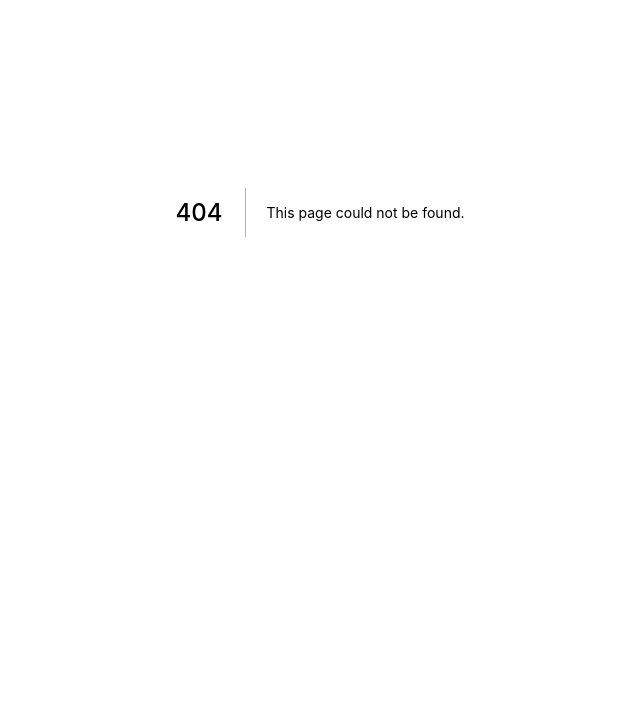
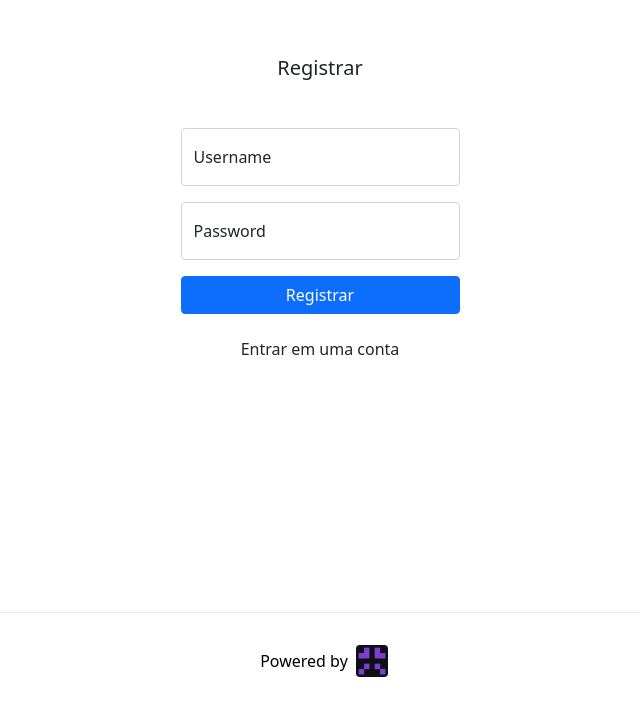
Before and after one commit to raqsanta/vaggon-desafio-front, a Next.js app: page /signup in a window 1280 px wide. Before the commit this address had no page. Shown: the part 188-897 px from the top of the page, without its empty margins (320-960 px from the left). Before the commit the page ends 800 px from the top, so only its background shows below. Built offline with nearby package versions, Linux system fonts and the light colour scheme.

Commit message:
Add react calendar

```diff
--- /dev/null
+++ b/components/footer.js
@@ -0,0 +1,19 @@
+import Image from 'next/image'
+import styles from '../styles/Home.module.css'
+
+export default function Footer() {
+
+    return (
+        <footer className={styles.footer}>
+
+            <div className={styles.grow}>
+                <a className={styles.text_dark} href="https://github.com/raqsanta" target="_blank">
+                    <span className='mx-2'>Powered by</span>
+                    <Image className='btn' src="/raqsanta.png" alt="Github Profile" width={32} height={32} />
+                </a>
+            </div>
+
+        </footer>
+    )
+
+}
--- a/package.json
+++ b/package.json
@@ -9,8 +9,11 @@
     "lint": "next lint"
   },
   "dependencies": {
+    "bootstrap": "^5.1.3",
+    "framer-motion": "^6.5.0",
     "next": "12.2.2",
     "react": "18.2.0",
+    "react-calendar": "^3.7.0",
     "react-dom": "18.2.0"
   },
   "devDependencies": {
--- a/pages/_app.js
+++ b/pages/_app.js
@@ -1,7 +1,14 @@
 import '../styles/globals.css'
+import '../node_modules/bootstrap/dist/css/bootstrap.min.css'
+import Footer from '../components/footer'
 
 function MyApp({ Component, pageProps }) {
-  return <Component {...pageProps} />
+  return (
+    <>
+      <Component {...pageProps} />
+      <Footer />
+    </>
+  )
 }
 
 export default MyApp
--- a/pages/index.js
+++ b/pages/index.js
@@ -1,69 +1,36 @@
 import Head from 'next/head'
 import Image from 'next/image'
 import styles from '../styles/Home.module.css'
+import Calendar from 'react-calendar';
+import { useState } from 'react';
+import 'react-calendar/dist/Calendar.css';
+import { motion } from 'framer-motion'
 
 export default function Home() {
+
+  //talvez vc precise se autenticar
+
+  const [value, onChange] = useState(new Date());
+
   return (
-    <div className={styles.container}>
+    <motion.div
+      initial={{ width: 0 }}
+      animate={{ width: '100%' }}
+      exit={{ width: 0 }}
+      className={styles.container}>
       <Head>
-        <title>Create Next App</title>
-        <meta name="description" content="Generated by create next app" />
+        <title>Calendário MC2</title>
         <link rel="icon" href="/favicon.ico" />
+        <link
+          href='http://fonts.googleapis.com/css?family=Roboto'
+          rel='stylesheet'
+        />
       </Head>
 
       <main className={styles.main}>
-        <h1 className={styles.title}>
-          Welcome to <a href="https://nextjs.org">Next.js!</a>
-        </h1>
-
-        <p className={styles.description}>
-          Get started by editing{' '}
-          <code className={styles.code}>pages/index.js</code>
-        </p>
-
-        <div className={styles.grid}>
-          <a href="https://nextjs.org/docs" className={styles.card}>
-            <h2>Documentation &rarr;</h2>
-            <p>Find in-depth information about Next.js features and API.</p>
-          </a>
-
-          <a href="https://nextjs.org/learn" className={styles.card}>
-            <h2>Learn &rarr;</h2>
-            <p>Learn about Next.js in an interactive course with quizzes!</p>
-          </a>
-
-          <a
-            href="https://github.com/vercel/next.js/tree/canary/examples"
-            className={styles.card}
-          >
-            <h2>Examples &rarr;</h2>
-            <p>Discover and deploy boilerplate example Next.js projects.</p>
-          </a>
-
-          <a
-            href="https://vercel.com/new?utm_source=create-next-app&utm_medium=default-template&utm_campaign=create-next-app"
-            className={styles.card}
-          >
-            <h2>Deploy &rarr;</h2>
-            <p>
-              Instantly deploy your Next.js site to a public URL with Vercel.
-            </p>
-          </a>
-        </div>
+        <Calendar className={styles.main_calendar + " shadow"} locale="pt-BR" onChange={onChange} value={value} />
       </main>
 
-      <footer className={styles.footer}>
-        <a
-          href="https://vercel.com?utm_source=create-next-app&utm_medium=default-template&utm_campaign=create-next-app"
-          target="_blank"
-          rel="noopener noreferrer"
-        >
-          Powered by{' '}
-          <span className={styles.logo}>
-            <Image src="/vercel.svg" alt="Vercel Logo" width={72} height={16} />
-          </span>
-        </a>
-      </footer>
-    </div>
+    </motion.div>
   )
 }
--- /dev/null
+++ b/pages/signin.js
@@ -0,0 +1,49 @@
+import Head from 'next/head'
+import styles from '../styles/Home.module.css'
+import Link from 'next/link'
+import { motion } from 'framer-motion'
+
+export default function SignIn() {
+
+    return (
+        <motion.div
+            initial={{ width: 0 }}
+            animate={{ width: '100%' }}
+            exit={{ width: 0 }}
+            classNameName={styles.container}>
+            <Head>
+                <title>Calendário MC2</title>
+                <link rel="icon" href="/favicon.ico" />
+                <link
+                    href='http://fonts.googleapis.com/css?family=Roboto'
+                    rel='stylesheet'
+                />
+            </Head>
+
+            <main className={styles.main}>
+                <h5>Login</h5>
+                <br />
+                <form className="mt-3">
+                    <div className="form-floating mb-3">
+                        <input type="username" className="form-control" id="username" placeholder="name@example.com" />
+                        <label for="username">Username</label>
+                    </div>
+                    <div className="form-floating">
+                        <input type="password" className="form-control" id="password" placeholder="Password" />
+                        <label for="password">Password</label>
+                    </div>
+                    <button className="btn btn-primary w-100 mt-3">
+                        Entrar
+                    </button>
+                    <Link href="/signup">
+                        <button className="btn w-100 mt-3">
+                            Criar uma conta
+                        </button>
+                    </Link>
+                </form>
+            </main>
+
+        </motion.div>
+    )
+
+}
--- /dev/null
+++ b/pages/signup.js
@@ -0,0 +1,49 @@
+import Head from 'next/head'
+import styles from '../styles/Home.module.css'
+import Link from 'next/link'
+import { motion } from 'framer-motion'
+
+export default function SignIn() {
+
+    return (
+        <motion.div
+            initial={{ width: 0 }}
+            animate={{ width: '100%' }}
+            exit={{ width: 0 }}
+            classNameName={styles.container}>
+            <Head>
+                <title>Calendário MC2</title>
+                <link rel="icon" href="/favicon.ico" />
+                <link
+                    href='http://fonts.googleapis.com/css?family=Roboto'
+                    rel='stylesheet'
+                />
+            </Head>
+
+            <main className={styles.main}>
+                <h5>Registrar</h5>
+                <br />
+                <form className="mt-3">
+                    <div className="form-floating mb-3">
+                        <input type="username" className="form-control" id="username" placeholder="name@example.com" />
+                        <label for="username">Username</label>
+                    </div>
+                    <div className="form-floating">
+                        <input type="password" className="form-control" id="password" placeholder="Password" />
+                        <label for="password">Password</label>
+                    </div>
+                    <button className="btn btn-primary w-100 mt-3">
+                        Registrar
+                    </button>
+                    <Link href="/signin">
+                        <button className="btn w-100 mt-3">
+                            Entrar em uma conta
+                        </button>
+                    </Link>
+                </form>
+            </main>
+
+        </motion.div>
+    )
+
+}
--- a/styles/Home.module.css
+++ b/styles/Home.module.css
@@ -10,6 +10,23 @@
   flex-direction: column;
   justify-content: center;
   align-items: center;
+}
+
+.small_text {
+  font-size: 13px !important;
+}
+
+.text_dark {
+  color: black !important;
+  text-decoration: none;
+}
+
+.grow {
+  transition: all .2s ease-in-out
+}
+
+.grow:hover {
+  transform: scale(1.1)
 }
 
 .footer {
@@ -65,6 +82,15 @@
     Bitstream Vera Sans Mono, Courier New, monospace;
 }
 
+.main_calendar {
+
+  width: 100%;
+  min-width: 100%;
+  height: 100%;
+  min-height: 100%;
+
+}
+
 .grid {
   display: flex;
   align-items: center;
--- a/styles/globals.css
+++ b/styles/globals.css
@@ -2,11 +2,15 @@ html,
 body {
   padding: 0;
   margin: 0;
-  font-family: -apple-system, BlinkMacSystemFont, Segoe UI, Roboto, Oxygen,
-    Ubuntu, Cantarell, Fira Sans, Droid Sans, Helvetica Neue, sans-serif;
+  font-family: 'Roboto', sans-serif;
 }
 
 a {
+  color: black;
+  text-decoration: none;
+}
+
+a:hover {
   color: inherit;
   text-decoration: none;
 }
```
Also changed, not shown: public/raqsanta.png (added), 1 other file (tests, documents, lock files or other folders).
